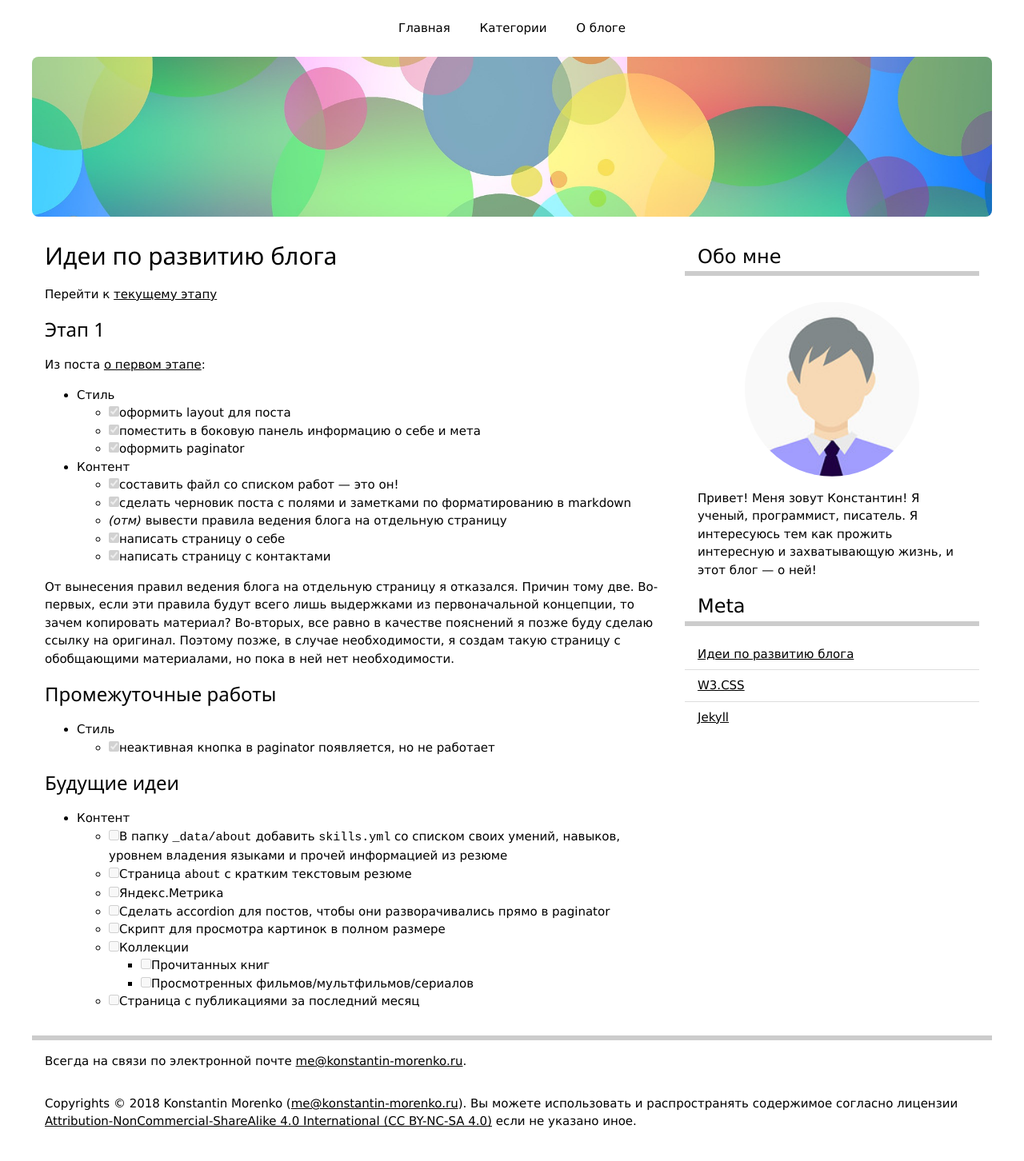
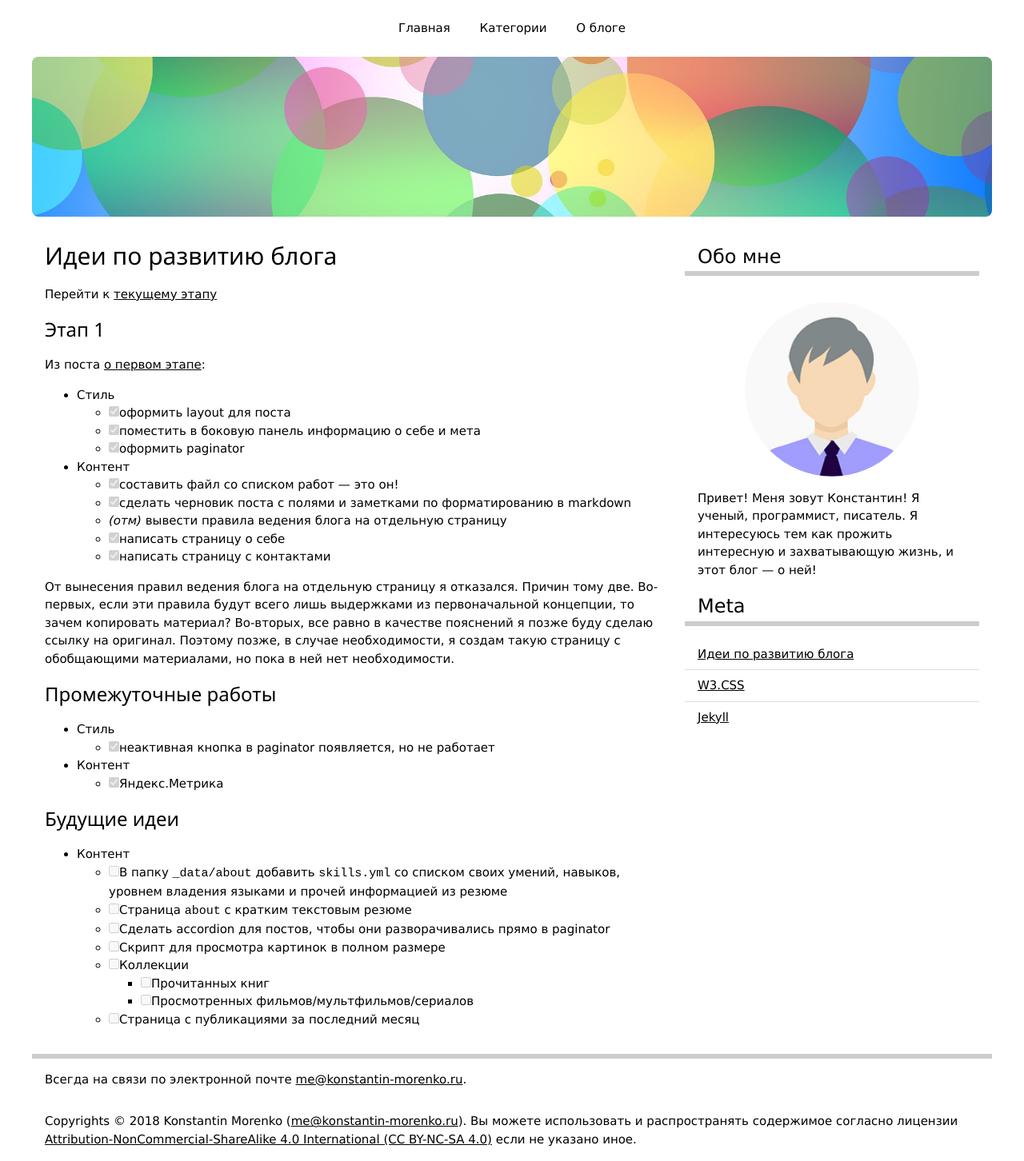
Before and after one commit to konstantin-morenko/personal-site, a Jekyll site: the page built from blog/ideas-for-blog.md, in a window 1280 px wide. Shown: the whole page at 80% size. Built offline with Jekyll 4.4.1, drawn with Linux system fonts in a browser that asks for light colours; before the commit the page ends 1429 px from its top, so only the background shows below that.

Commit message:
Yandex.Metrika fix

```diff
--- a/blog/ideas-for-blog.md
+++ b/blog/ideas-for-blog.md
@@ -31,6 +31,8 @@ layout: page
 
 - Стиль
   - [X] неактивная кнопка в paginator появляется, но не работает
+- Контент
+  - [X] Яндекс.Метрика
 
 ### Будущие идеи
 
```
Also changed, not shown: other parts of blog/ideas-for-blog.md (+0 -1 lines).
